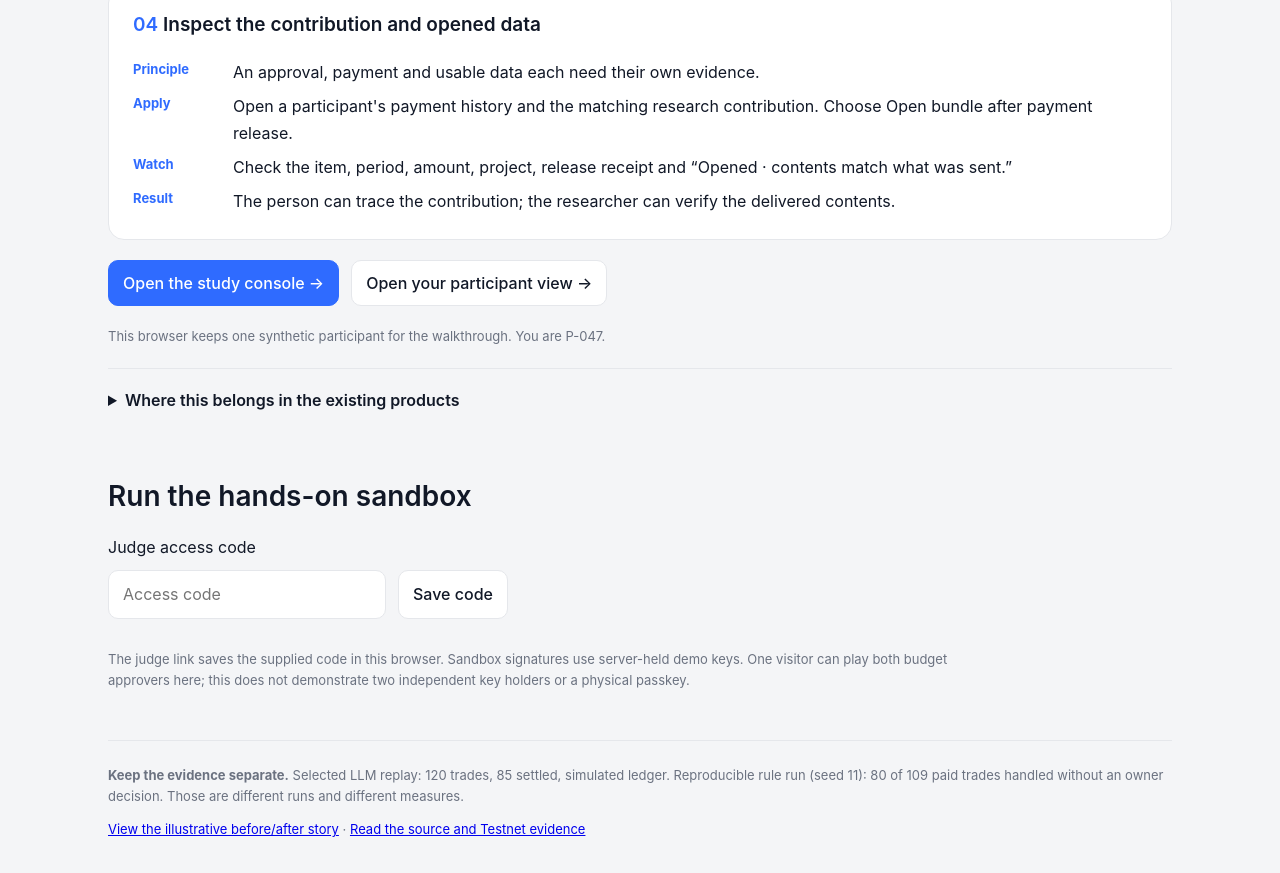
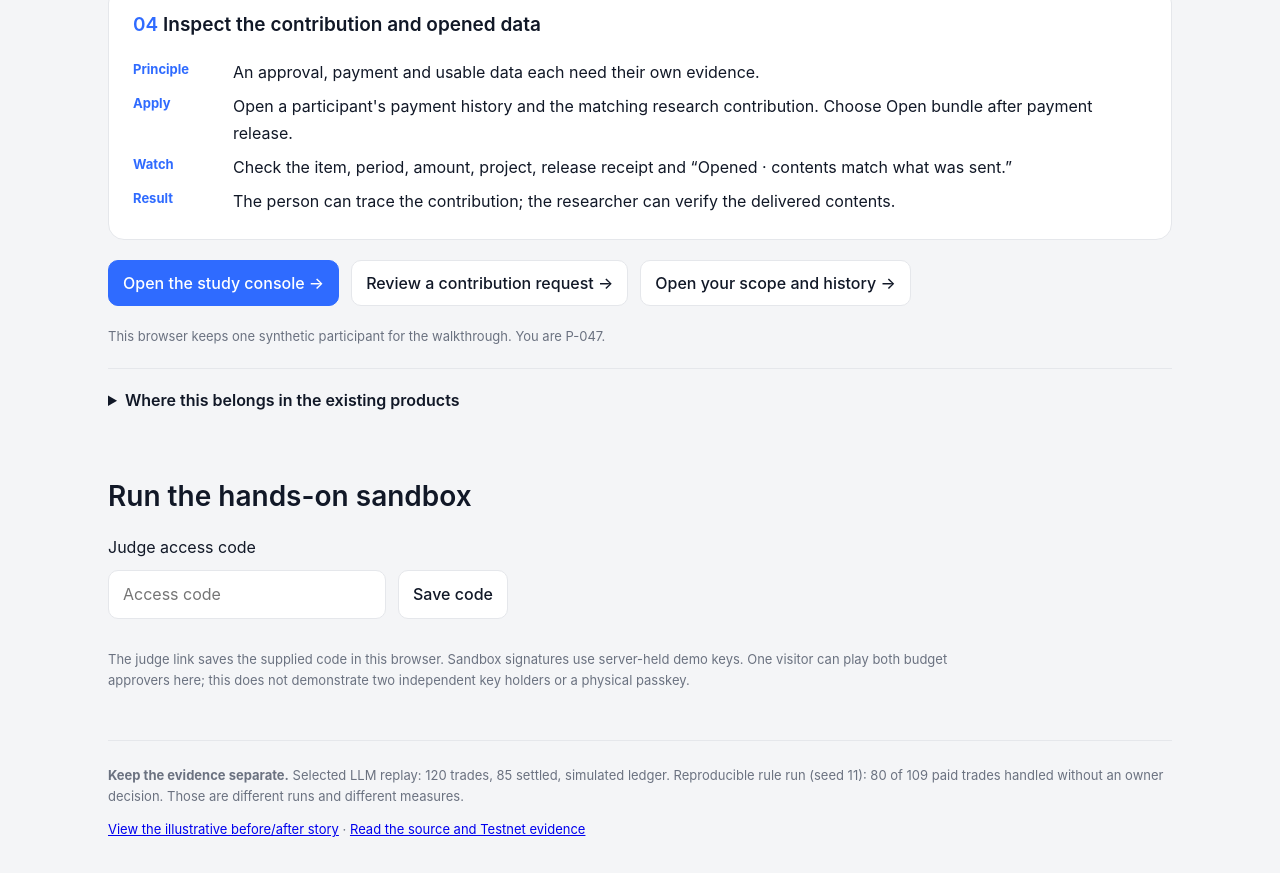
Before and after one commit to SportiQue-inc/xrpl-hackathon-nyc-2026, a plain HTML site: page apps/try/index.html in a window 1280 px wide. Shown: the part 3232-4105 px from the top of the page. Drawn offline with Linux system fonts and the light colour scheme.

Commit message:
Link the consent request screen using the same demo participant

```diff
--- a/apps/try/index.html
+++ b/apps/try/index.html
@@ -46,7 +46,7 @@
       <li><h3>Add a project inside the approved scope <span class="tag blue">New</span></h3><dl><dt>Principle</dt><dd>One institutional relationship can cover several projects only within the scope already approved.</dd><dt>Apply</dt><dd>In the study console, create a follow-up with fatigue.survey and heart_rate.daily. Compare it with an outside-scope request.</dd><dt>Watch</dt><dd>The routing summary separates handled inside scope, back to the person, and blocked. Each payment carries a project reference.</dd><dt>Result</dt><dd>Approved work can proceed without a new contract each time. A new purpose, field or period needs another decision.</dd></dl></li>
       <li><h3>Inspect the contribution and opened data</h3><dl><dt>Principle</dt><dd>An approval, payment and usable data each need their own evidence.</dd><dt>Apply</dt><dd>Open a participant's payment history and the matching research contribution. Choose Open bundle after payment release.</dd><dt>Watch</dt><dd>Check the item, period, amount, project, release receipt and “Opened · contents match what was sent.”</dd><dt>Result</dt><dd>The person can trace the contribution; the researcher can verify the delivered contents.</dd></dl></li>
     </ol>
-    <div class="actions"><a class="btn primary launch" href="/apps/live/">Open the study console →</a><a class="btn launch" id="me" href="/apps/live/me.html">Open your participant view →</a></div>
+    <div class="actions"><a class="btn primary launch" href="/apps/live/">Open the study console →</a><a class="btn launch" id="contribution" href="/participant">Review a contribution request →</a><a class="btn launch" id="me" href="/apps/live/me.html">Open your scope and history →</a></div>
     <p id="mePid" class="caption">This browser keeps one synthetic participant for the walkthrough.</p>
     <details><summary>Where this belongs in the existing products</summary><p><strong>UniQdata → Research contribution:</strong> agent settings, approved consent scope, requests waiting for the person's decision, contribution and payment history. <strong>UniQLab:</strong> study requirements, budget approval, project routing and received data. The updated Research contribution tab has been checked in a local UniQdata simulator build. Its public rollout is pending. The sandbox above is available now.</p></details>
   </section>
@@ -65,6 +65,7 @@
     try { localStorage.setItem("ar-pid", pid); } catch {}
   }
   document.getElementById("me").href = `/apps/live/me.html?pid=${pid}`;
+  document.getElementById("contribution").href = `/participant?pid=${pid}`;
   document.getElementById("mePid").textContent += ` You are ${pid}.`;
   const has = () => { try { return !!localStorage.getItem("ar-code"); } catch { return false; } };
   const q = new URLSearchParams(location.search).get("code");
```
